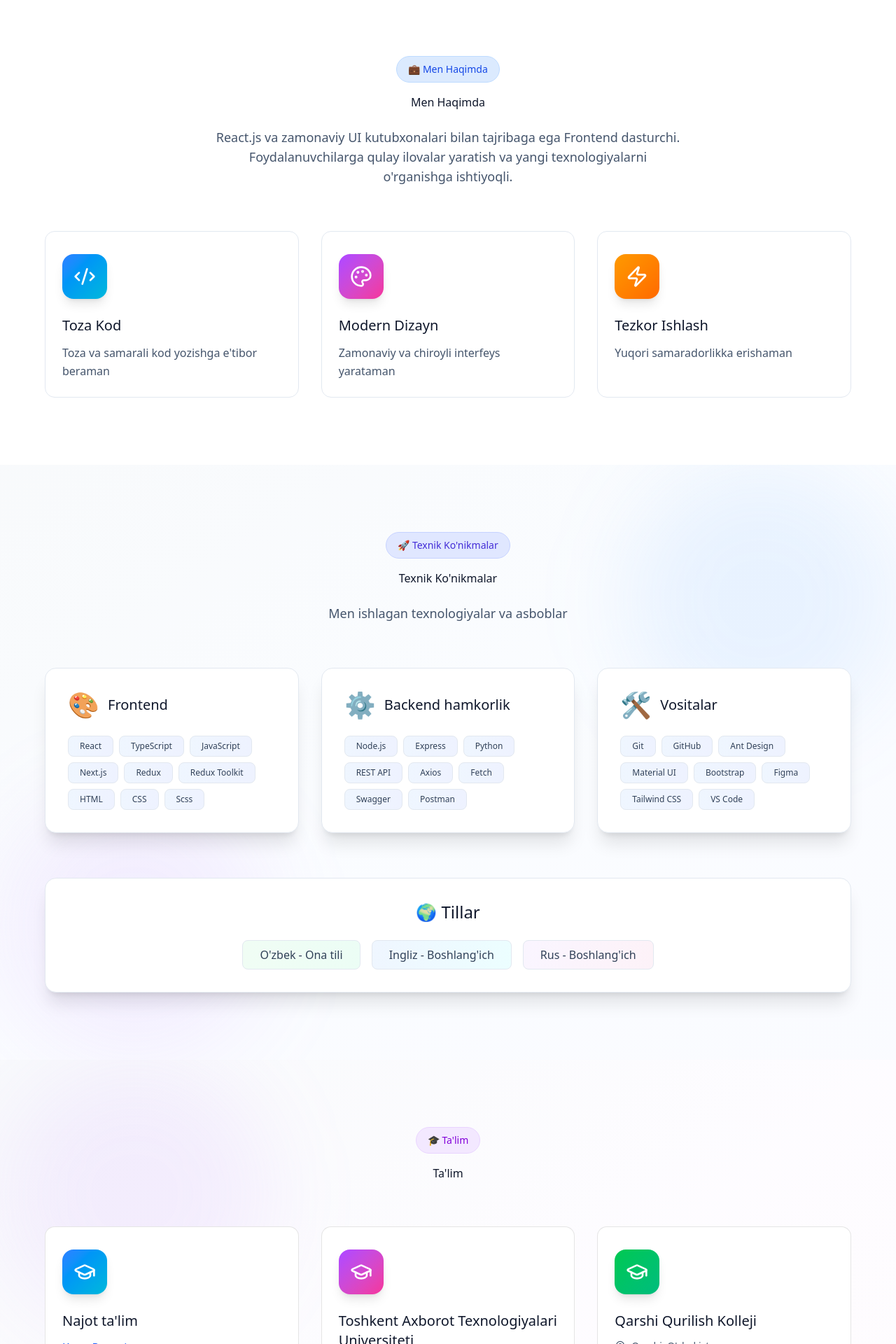
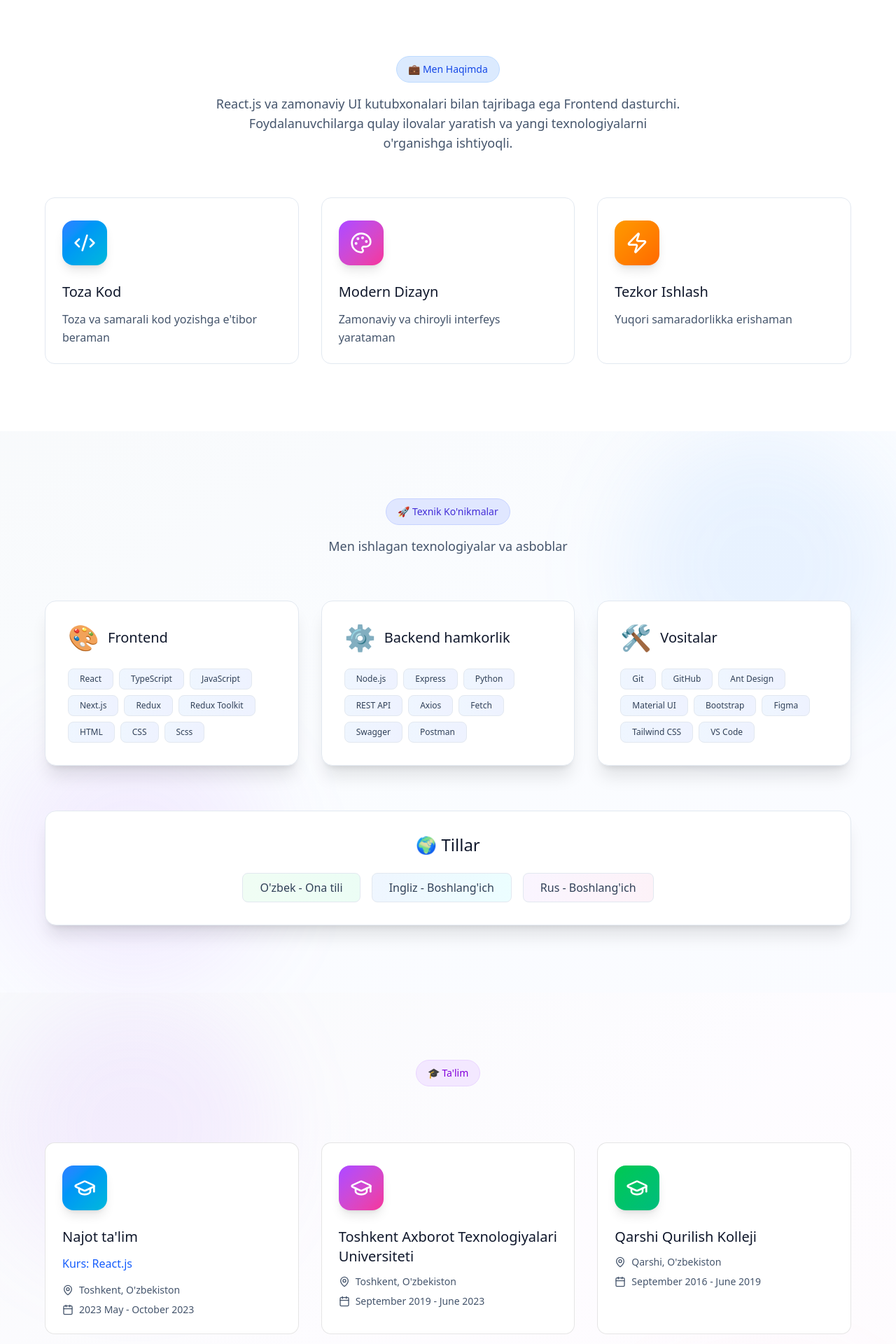
Before and after one commit to javohir7777/javohirPortfolio, a React (Vite) app: page / in a window 1280 px wide. Shown: the part 880-2800 px from the top of the page at 70% size. Built offline with nearby package versions, Linux system fonts and the light colour scheme.

Commit message:
add to commit

```diff
--- a/src/components/About.tsx
+++ b/src/components/About.tsx
@@ -40,9 +40,9 @@ export function About() {
           <span className="inline-block px-4 py-2 bg-blue-100 dark:bg-blue-900/30 text-blue-700 dark:text-blue-300 rounded-full text-sm mb-4 backdrop-blur-sm border border-blue-200 dark:border-blue-800">
             💼 {t("about_title")}
           </span>
-          <h2 className="text-slate-900 dark:text-white mb-6 transition-colors">
+          {/* <h2 className="text-slate-900 dark:text-white mb-6 transition-colors">
             {t("about_title")}
-          </h2>
+          </h2> */}
           <p className="text-slate-600 dark:text-slate-300 max-w-2xl mx-auto text-lg transition-colors">
             {t("about_description")}
           </p>
--- a/src/components/Contact.tsx
+++ b/src/components/Contact.tsx
@@ -69,12 +69,12 @@ export function Contact() {
           <span className="inline-block px-4 py-2 bg-green-100 dark:bg-green-900/30 text-green-700 dark:text-green-300 rounded-full text-sm mb-4 backdrop-blur-sm border border-green-200 dark:border-green-800">
             📬 {t("contact_title")}
           </span>
-          <h2 className="text-slate-900 dark:text-white mb-6 transition-colors">
+          {/* <h2 className="text-slate-900 dark:text-white mb-6 transition-colors">
             {t("contact_title")}
           </h2>
           <p className="text-slate-600 dark:text-slate-300 max-w-2xl mx-auto text-lg transition-colors">
             {t("contact_description")}
-          </p>
+          </p> */}
         </div>
 
         <Card className="mb-10 dark:bg-slate-800/50 dark:border-slate-700 shadow-2xl backdrop-blur-sm">
--- a/src/components/Education.tsx
+++ b/src/components/Education.tsx
@@ -11,26 +11,29 @@ export function Education() {
       degree: t("course_react"),
       location: t("tashkent_uz"),
       period: "2023 May - October 2023",
-      color: "from-blue-500 to-cyan-500"
+      color: "from-blue-500 to-cyan-500",
     },
     {
       school: t("tashkent_university"),
       degree: "",
       location: t("tashkent_uz"),
       period: "September 2019 - June 2023",
-      color: "from-purple-500 to-pink-500"
+      color: "from-purple-500 to-pink-500",
     },
     {
       school: t("karshi_construction"),
       degree: "",
       location: t("location"),
       period: "September 2016 - June 2019",
-      color: "from-green-500 to-emerald-500"
-    }
+      color: "from-green-500 to-emerald-500",
+    },
   ];
 
   return (
-    <section id="education" className="py-24 px-4 bg-gradient-to-br from-slate-50 via-purple-50/30 to-pink-50/30 dark:from-slate-800 dark:via-slate-800 dark:to-slate-900 transition-colors relative overflow-hidden">
+    <section
+      id="education"
+      className="py-24 px-4 bg-gradient-to-br from-slate-50 via-purple-50/30 to-pink-50/30 dark:from-slate-800 dark:via-slate-800 dark:to-slate-900 transition-colors relative overflow-hidden"
+    >
       {/* Background decoration */}
       <div className="absolute top-0 left-0 w-96 h-96 bg-purple-400/10 dark:bg-purple-500/5 rounded-full blur-3xl"></div>
       <div className="absolute bottom-0 right-0 w-96 h-96 bg-pink-400/10 dark:bg-pink-500/5 rounded-full blur-3xl"></div>
@@ -40,7 +43,9 @@ export function Education() {
           <span className="inline-block px-4 py-2 bg-purple-100 dark:bg-purple-900/30 text-purple-700 dark:text-purple-300 rounded-full text-sm mb-4 backdrop-blur-sm border border-purple-200 dark:border-purple-800">
             🎓 {t("education_title")}
           </span>
-          <h2 className="text-slate-900 dark:text-white mb-6 transition-colors">{t("education_title")}</h2>
+          {/* <h2 className="text-slate-900 dark:text-white mb-6 transition-colors">
+            {t("education_title")}
+          </h2> */}
         </div>
 
         <div className="grid md:grid-cols-3 gap-8">
@@ -50,12 +55,18 @@ export function Education() {
               className="dark:bg-slate-800/50 dark:border-slate-700 hover:shadow-2xl transition-all duration-300 backdrop-blur-sm hover:-translate-y-2 group"
             >
               <CardContent className="pt-8 pb-6">
-                <div className={`mb-6 inline-flex p-4 bg-gradient-to-br ${edu.color} rounded-2xl shadow-lg group-hover:scale-110 transition-transform duration-300`}>
+                <div
+                  className={`mb-6 inline-flex p-4 bg-gradient-to-br ${edu.color} rounded-2xl shadow-lg group-hover:scale-110 transition-transform duration-300`}
+                >
                   <GraduationCap className="w-8 h-8 text-white" />
                 </div>
-                <h3 className="text-slate-900 dark:text-white mb-3 transition-colors text-xl">{edu.school}</h3>
+                <h3 className="text-slate-900 dark:text-white mb-3 transition-colors text-xl">
+                  {edu.school}
+                </h3>
                 {edu.degree && (
-                  <p className="text-blue-600 dark:text-blue-400 mb-4">{edu.degree}</p>
+                  <p className="text-blue-600 dark:text-blue-400 mb-4">
+                    {edu.degree}
+                  </p>
                 )}
                 <div className="space-y-2 text-slate-600 dark:text-slate-300">
                   <div className="flex items-center gap-2 text-sm">
@@ -75,28 +86,40 @@ export function Education() {
         {/* Soft Skills */}
         <div className="mt-16 bg-white dark:bg-slate-800/50 rounded-2xl p-8 shadow-xl backdrop-blur-sm border border-slate-200 dark:border-slate-700">
           <div className="text-center mb-8">
-            <h3 className="text-slate-900 dark:text-white text-2xl mb-2">💼 {t("soft_skills")}</h3>
+            <h3 className="text-slate-900 dark:text-white text-2xl mb-2">
+              💼 {t("soft_skills")}
+            </h3>
           </div>
           <div className="grid md:grid-cols-5 gap-4">
             <div className="bg-gradient-to-br from-blue-50 to-cyan-50 dark:from-blue-900/20 dark:to-cyan-900/20 rounded-xl p-6 text-center border border-slate-200 dark:border-slate-600 hover:shadow-lg transition-all hover:scale-105">
               <div className="text-3xl mb-2">✨</div>
-              <p className="text-slate-700 dark:text-slate-200">{t("honesty")}</p>
+              <p className="text-slate-700 dark:text-slate-200">
+                {t("honesty")}
+              </p>
             </div>
             <div className="bg-gradient-to-br from-green-50 to-emerald-50 dark:from-green-900/20 dark:to-emerald-900/20 rounded-xl p-6 text-center border border-slate-200 dark:border-slate-600 hover:shadow-lg transition-all hover:scale-105">
               <div className="text-3xl mb-2">🤝</div>
-              <p className="text-slate-700 dark:text-slate-200">{t("teamwork")}</p>
+              <p className="text-slate-700 dark:text-slate-200">
+                {t("teamwork")}
+              </p>
             </div>
             <div className="bg-gradient-to-br from-purple-50 to-pink-50 dark:from-purple-900/20 dark:to-pink-900/20 rounded-xl p-6 text-center border border-slate-200 dark:border-slate-600 hover:shadow-lg transition-all hover:scale-105">
               <div className="text-3xl mb-2">🚀</div>
-              <p className="text-slate-700 dark:text-slate-200">{t("proactive")}</p>
+              <p className="text-slate-700 dark:text-slate-200">
+                {t("proactive")}
+              </p>
             </div>
             <div className="bg-gradient-to-br from-amber-50 to-orange-50 dark:from-amber-900/20 dark:to-orange-900/20 rounded-xl p-6 text-center border border-slate-200 dark:border-slate-600 hover:shadow-lg transition-all hover:scale-105">
               <div className="text-3xl mb-2">😊</div>
-              <p className="text-slate-700 dark:text-slate-200">{t("sociable")}</p>
+              <p className="text-slate-700 dark:text-slate-200">
+                {t("sociable")}
+              </p>
             </div>
             <div className="bg-gradient-to-br from-red-50 to-rose-50 dark:from-red-900/20 dark:to-rose-900/20 rounded-xl p-6 text-center border border-slate-200 dark:border-slate-600 hover:shadow-lg transition-all hover:scale-105">
               <div className="text-3xl mb-2">💪</div>
-              <p className="text-slate-700 dark:text-slate-200">{t("dont_give_up")}</p>
+              <p className="text-slate-700 dark:text-slate-200">
+                {t("dont_give_up")}
+              </p>
             </div>
           </div>
         </div>
--- a/src/components/Experience.tsx
+++ b/src/components/Experience.tsx
@@ -45,9 +45,9 @@ export function Experience() {
           <span className="inline-block px-4 py-2 bg-green-100 dark:bg-green-900/30 text-green-700 dark:text-green-300 rounded-full text-sm mb-4 backdrop-blur-sm border border-green-200 dark:border-green-800">
             💼 {t("experience")}
           </span>
-          <h2 className="text-slate-900 dark:text-white mb-6 transition-colors">
+          {/* <h2 className="text-slate-900 dark:text-white mb-6 transition-colors">
             {t("experience")}
-          </h2>
+          </h2> */}
         </div>
 
         <div className="space-y-6">
--- a/src/components/Skills.tsx
+++ b/src/components/Skills.tsx
@@ -64,9 +64,9 @@ export function Skills() {
           <span className="inline-block px-4 py-2 bg-indigo-100 dark:bg-indigo-900/30 text-indigo-700 dark:text-indigo-300 rounded-full text-sm mb-4 backdrop-blur-sm border border-indigo-200 dark:border-indigo-800">
             🚀 {t("skills_title")}
           </span>
-          <h2 className="text-slate-900 dark:text-white mb-6 transition-colors">
+          {/* <h2 className="text-slate-900 dark:text-white mb-6 transition-colors">
             {t("skills_title")}
-          </h2>
+          </h2> */}
           <p className="text-slate-600 dark:text-slate-300 max-w-2xl mx-auto text-lg transition-colors">
             {t("skills_description")}
           </p>
```
